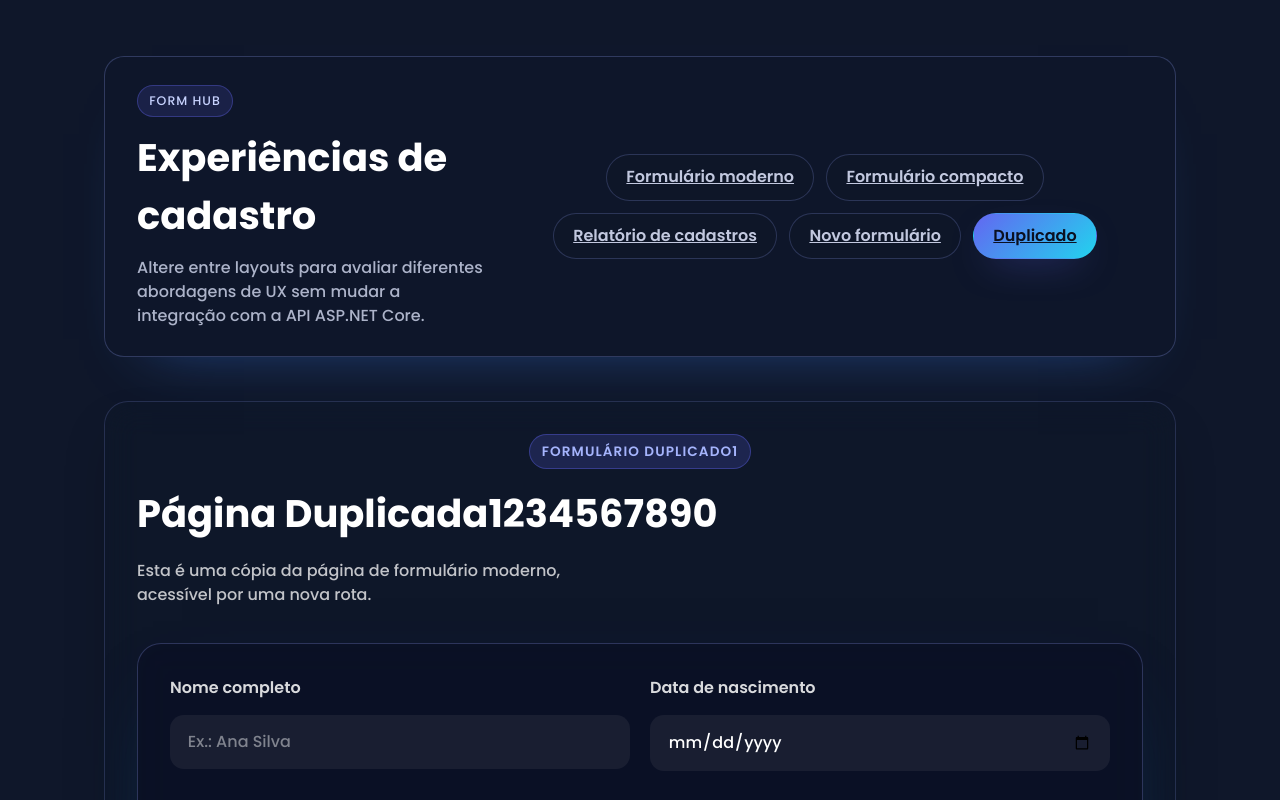
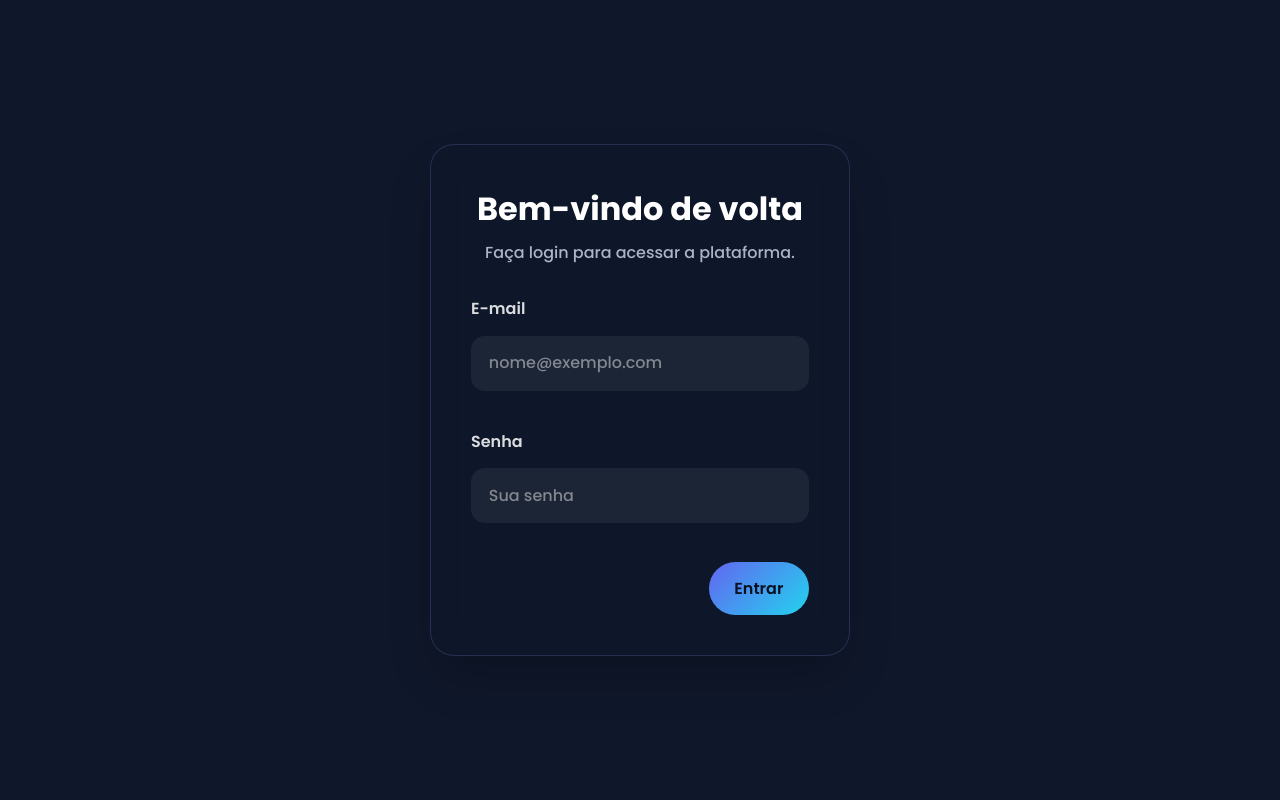
Before and after one commit to miltonlima/reactvite-app, a React (Vite) app: page /duplicate in a window 1280 px wide. Shown: the top 800 px of the page. Built offline with nearby package versions, Linux system fonts and the light colour scheme.

Commit message:
tela de login criada

```diff
--- a/src/App.css
+++ b/src/App.css
@@ -1,26 +1,41 @@
 #root {
+  /* max-width: 1120px;
+  margin: 0 auto;
+  padding: 3.5rem 1.5rem; */
+}
+
+.app-shell {
+  position: fixed;
+  inset: 0;
   max-width: 1120px;
   margin: 0 auto;
   padding: 3.5rem 1.5rem;
-}
-
-.app-shell {
+  overflow-y: auto;
   display: flex;
   flex-direction: column;
   gap: 2.75rem;
 }
 
 .app-header {
+  position: sticky;
+  top: 2rem;
+  z-index: 10;
   display: flex;
   flex-direction: column;
   text-align: center;
   gap: 1.5rem;
-  background: rgba(15, 23, 42, 0.45);
+  background: rgba(15, 23, 42, 0.65);
   flex-shrink: 0;
   border-radius: 20px;
   border: 1px solid rgba(148, 163, 255, 0.25);
   padding: 1.75rem 2rem;
   box-shadow: 0 30px 60px -48px rgba(59, 130, 246, 0.6);
+}
+
+@supports (backdrop-filter: blur(12px)) {
+  .app-header {
+    backdrop-filter: blur(12px);
+  }
 }
 
 .brand {
--- a/src/App.jsx
+++ b/src/App.jsx
@@ -1,23 +1,31 @@
+import { useState } from 'react'
 import { Navigate, NavLink, Route, Routes } from 'react-router-dom'
 import ModernForm from './pages/ModernForm.jsx'
 import Reports from './pages/Reports.jsx'
 import SimpleForm from './pages/SimpleForm.jsx'
 import DuplicateForm from './pages/DuplicateForm.jsx'
 import NewForm from './pages/NewForm.jsx'
+import Login from './pages/Login.jsx'
 import './App.css'
 
 function App() {
+  const [isLoggedIn, setIsLoggedIn] = useState(false)
+
+  const handleLogin = () => {
+    setIsLoggedIn(true)
+  }
+
+  if (!isLoggedIn) {
+    return <Login onLogin={handleLogin} />
+  }
+
+  return <MainApp />
+}
+
+function MainApp() {
   return (
     <div className="app-shell">
       <header className="app-header">
-        <div className="brand">
-          <span className="brand-badge">Form hub</span>
-          <h1>Experiências de cadastro</h1>
-          <p>
-            Altere entre layouts para avaliar diferentes abordagens de UX sem
-            mudar a integração com a API ASP.NET Core.
-          </p>
-        </div>
         <nav className="nav-links" aria-label="Variações de formulário">
           <NavLink
             to="/"
--- a/src/pages/DuplicateForm.jsx
+++ b/src/pages/DuplicateForm.jsx
@@ -7,8 +7,8 @@ function DuplicateForm() {
   return (
     <section className="modern-form">
       <header className="hero">
-        <span className="badge">Formulário Duplicado1</span>
-        <h2>Página Duplicada1234567890</h2>
+        <span className="badge">Formulário Duplicado</span>
+        <h2>Página Duplicada</h2>
         <p>
           Esta é uma cópia da página de formulário moderno, acessível por uma nova rota.
         </p>
--- /dev/null
+++ b/src/pages/Login.css
@@ -0,0 +1,44 @@
+.login-container {
+  display: flex;
+  align-items: center;
+  justify-content: center;
+  min-height: 100vh;
+  width: 100%;
+  background-color: #0f172a; /* Using a background from the theme */
+}
+
+.login-card {
+  width: 100%;
+  max-width: 420px;
+  padding: 2.5rem;
+  border-radius: 24px;
+  border: 1px solid rgba(148, 163, 255, 0.18);
+  background: rgba(15, 23, 42, 0.3);
+  box-shadow: 0 25px 50px -12px rgba(0, 0, 0, 0.25);
+}
+
+@supports (backdrop-filter: blur(16px)) {
+  .login-card {
+    backdrop-filter: blur(16px);
+  }
+}
+
+.login-header {
+  text-align: center;
+  margin-bottom: 2rem;
+}
+
+.login-header h2 {
+  margin: 0 0 0.5rem 0;
+  font-size: 2rem;
+}
+
+.login-header p {
+  margin: 0;
+  color: rgba(226, 232, 255, 0.75);
+}
+
+.login-form {
+  display: grid;
+  gap: 1.5rem;
+}
--- /dev/null
+++ b/src/pages/Login.jsx
@@ -0,0 +1,66 @@
+import { useState } from 'react'
+import './Login.css'
+
+function Login({ onLogin }) {
+  const [email, setEmail] = useState('')
+  const [password, setPassword] = useState('')
+  const [error, setError] = useState('')
+
+  const handleSubmit = (e) => {
+    e.preventDefault()
+    if (email && password) {
+      onLogin()
+    } else {
+      setError('Por favor, preencha o e-mail e a senha.')
+    }
+  }
+
+  return (
+    <div className="login-container">
+      <div className="login-card">
+        <header className="login-header">
+          <h2>Bem-vindo de volta</h2>
+          <p>Faça login para acessar a plataforma.</p>
+        </header>
+        <form className="login-form" onSubmit={handleSubmit}>
+          {error && (
+            <div className="alert alert-error" role="alert">
+              {error}
+            </div>
+          )}
+          <div className="field">
+            <label htmlFor="email">E-mail</label>
+            <input
+              id="email"
+              name="email"
+              type="email"
+              value={email}
+              onChange={(e) => setEmail(e.target.value)}
+              placeholder="nome@exemplo.com"
+              autoComplete="email"
+              required
+            />
+          </div>
+          <div className="field">
+            <label htmlFor="password">Senha</label>
+            <input
+              id="password"
+              name="password"
+              type="password"
+              value={password}
+              onChange={(e) => setPassword(e.target.value)}
+              placeholder="Sua senha"
+              autoComplete="current-password"
+              required
+            />
+          </div>
+          <div className="form-footer">
+            <button type="submit">Entrar</button>
+          </div>
+        </form>
+      </div>
+    </div>
+  )
+}
+
+export default Login
```
